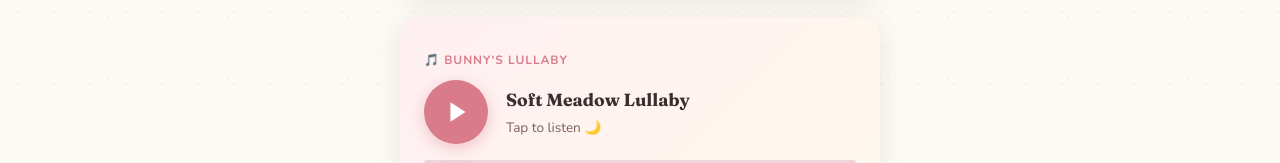
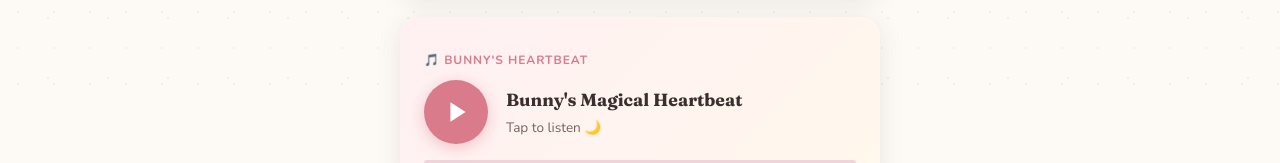
Before and after one commit to Queen-Jenn/little-bunny, a plain HTML site: page index.html in a window 1280 px wide. Shown: the part 690-853 px from the top of the page. Drawn offline with nearby package versions, Linux system fonts and the light colour scheme.

Commit message:
Update index.html

```diff
--- a/index.html
+++ b/index.html
@@ -299,7 +299,7 @@
 
   <!-- ── AUDIO ──────────────────────────────────────────── -->
   <div class="card audio-card">
-    <div class="card-label">🎵 Bunny's Lullaby</div>
+    <div class="card-label">🎵 Bunny's Heartbeat</div>
     <div class="audio-inner">
       <button class="play-btn" id="playBtn" aria-label="Play lullaby">
         <svg width="26" height="26" viewBox="0 0 24 24" fill="white">
@@ -307,7 +307,7 @@
         </svg>
       </button>
       <div class="audio-meta">
-        <h3 id="audioTitle">Soft Meadow Lullaby</h3>
+        <h3 id="audioTitle">Bunny's Magical Heartbeat</h3>
         <p id="audioStatus">Tap to listen 🌙</p>
       </div>
     </div>
```
